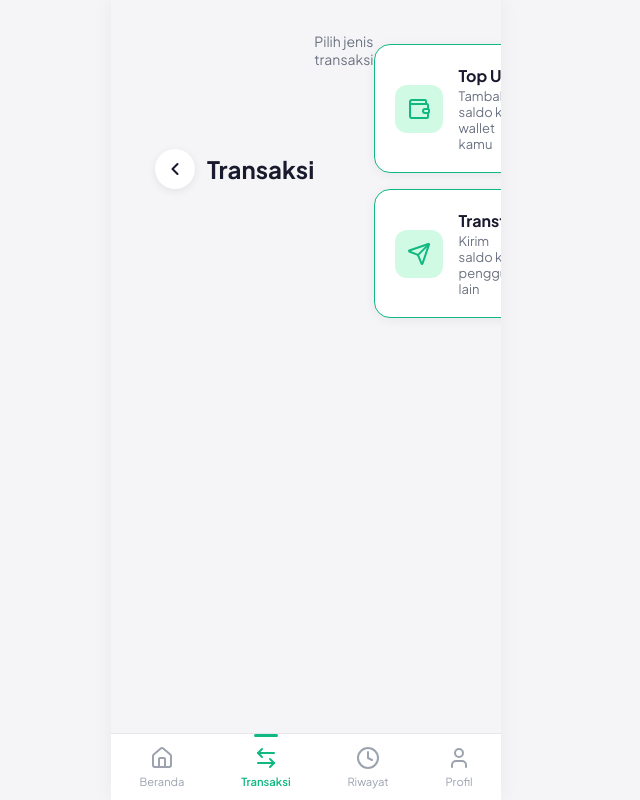
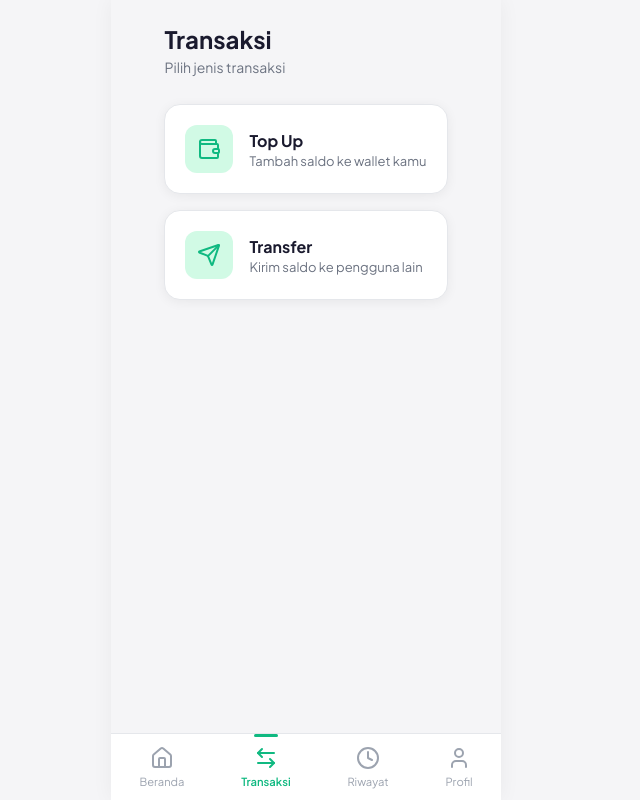
Before and after one commit to kiagusgatot/mini-wallet, a React (Vite) app in the folder frontend-react/: page /transaksi in a window 1280 px wide. Shown: the whole page, without its empty margins (334-974 px from the left). Built offline with nearby package versions, Linux system fonts and the light colour scheme; sample sign-in values are in the browser's storage; the HTML template or start-up script is replaced by a standard one.

Commit message:
fix(ux): rewrite transaksi page layout to resolve styling issues

```diff
--- a/frontend-react/src/pages/TransaksiPage.jsx
+++ b/frontend-react/src/pages/TransaksiPage.jsx
@@ -1,83 +1,127 @@
 import { useNavigate } from 'react-router-dom';
-import { Wallet, Send, ChevronRight } from 'lucide-react';
-import PageTransition from '../components/PageTransition';
 import { motion } from 'framer-motion';
-import BackButton from '../components/BackButton';
+import { Wallet, Send } from 'lucide-react';
 
-export default function TransaksiPage() {
+const TransaksiPage = () => {
   const navigate = useNavigate();
 
+  const menus = [
+    {
+      icon: <Wallet size={24} color="#10b981" />,
+      judul: 'Top Up',
+      subjudul: 'Tambah saldo ke wallet kamu',
+      route: '/topup',
+      bg: '#D1FAE5',
+    },
+    {
+      icon: <Send size={24} color="#10b981" />,
+      judul: 'Transfer',
+      subjudul: 'Kirim saldo ke pengguna lain',
+      route: '/transfer',
+      bg: '#D1FAE5',
+    },
+  ];
+
   return (
-    <PageTransition>
-      <div className="flex flex-col h-full" style={{ padding: '20px', background: '#F5F5F7', maxWidth: '390px', margin: '0 auto' }}>
-        <div style={{ display: 'flex', alignItems: 'center', gap: '12px', marginBottom: '24px' }}>
-          <BackButton />
-          <h1 style={{ fontSize: '24px', fontWeight: 700, color: '#1A1A2E', margin: 0 }}>
-            Transaksi
-          </h1>
-        </div>
-        <p className="text-muted" style={{ fontSize: '14px', marginBottom: '24px', marginTop: '-12px', color: '#6B7280' }}>
+    <div style={{
+      minHeight: '100vh',
+      background: '#F5F5F7',
+      padding: '24px 20px',
+      maxWidth: '390px',
+      margin: '0 auto',
+      boxSizing: 'border-box',
+    }}>
+
+      {/* Header */}
+      <div style={{ marginBottom: '28px' }}>
+        <h1 style={{
+          fontSize: '24px',
+          fontWeight: 700,
+          color: '#1A1A2E',
+          margin: 0,
+          marginBottom: '4px',
+        }}>
+          Transaksi
+        </h1>
+        <p style={{
+          fontSize: '14px',
+          color: '#6B7280',
+          margin: 0,
+        }}>
           Pilih jenis transaksi
         </p>
+      </div>
 
-        <div style={{ display: 'flex', flexDirection: 'column', gap: '16px' }}>
+      {/* Card Menu */}
+      <div style={{
+        display: 'flex',
+        flexDirection: 'column',
+        gap: '16px',
+      }}>
+        {menus.map((menu) => (
           <motion.div
-            onClick={() => navigate('/topup')}
-            whileHover={{ backgroundColor: '#F0FDF4', y: -2 }}
-            transition={{ duration: 0.2 }}
+            key={menu.route}
+            onClick={() => navigate(menu.route)}
+            whileTap={{ scale: 0.97 }}
+            whileHover={{
+              translateY: -2,
+              boxShadow: '0 8px 24px rgba(0,0,0,0.1)'
+            }}
+            transition={{ duration: 0.15 }}
             style={{
+              background: '#FFFFFF',
+              borderRadius: '16px',
+              padding: '20px',
               display: 'flex',
               alignItems: 'center',
               gap: '16px',
-              background: '#FFFFFF',
-              border: '1.5px solid #10b981',
-              borderRadius: '16px',
-              padding: '20px',
               boxShadow: '0 2px 12px rgba(0,0,0,0.06)',
+              border: '1.5px solid #E5E7EB',
               cursor: 'pointer',
               width: '100%',
-              boxSizing: 'border-box'
+              boxSizing: 'border-box',
             }}
           >
-            <div style={{ background: '#D1FAE5', borderRadius: '12px', width: '48px', height: '48px', display: 'flex', alignItems: 'center', justifyContent: 'center', color: '#10b981', flexShrink: 0 }}>
-              <Wallet size={24} />
-            </div>
-            <div style={{ flex: 1, display: 'flex', flexDirection: 'column' }}>
-              <h3 style={{ fontSize: '16px', fontWeight: 700, color: '#1A1A2E', margin: '0 0 2px 0' }}>Top Up</h3>
-              <p style={{ fontSize: '13px', color: '#6B7280', margin: 0 }}>Tambah saldo ke wallet kamu</p>
-            </div>
-            <ChevronRight size={24} color="#10b981" style={{ marginLeft: 'auto' }} />
-          </motion.div>
-
-          <motion.div
-            onClick={() => navigate('/transfer')}
-            whileHover={{ backgroundColor: '#F0FDF4', y: -2 }}
-            transition={{ duration: 0.2 }}
-            style={{
+            {/* Icon Container */}
+            <div style={{
+              width: '48px',
+              height: '48px',
+              minWidth: '48px',
+              minHeight: '48px',
+              borderRadius: '12px',
+              background: menu.bg,
               display: 'flex',
               alignItems: 'center',
-              gap: '16px',
-              background: '#FFFFFF',
-              border: '1.5px solid #10b981',
-              borderRadius: '16px',
-              padding: '20px',
-              boxShadow: '0 2px 12px rgba(0,0,0,0.06)',
-              cursor: 'pointer',
-              width: '100%',
-              boxSizing: 'border-box'
-            }}
-          >
-            <div style={{ background: '#D1FAE5', borderRadius: '12px', width: '48px', height: '48px', display: 'flex', alignItems: 'center', justifyContent: 'center', color: '#10b981', flexShrink: 0 }}>
-              <Send size={24} />
+              justifyContent: 'center',
+              flexShrink: 0,
+            }}>
+              {menu.icon}
             </div>
-            <div style={{ flex: 1, display: 'flex', flexDirection: 'column' }}>
-              <h3 style={{ fontSize: '16px', fontWeight: 700, color: '#1A1A2E', margin: '0 0 2px 0' }}>Transfer</h3>
-              <p style={{ fontSize: '13px', color: '#6B7280', margin: 0 }}>Kirim saldo ke pengguna lain</p>
+
+            {/* Text */}
+            <div style={{ flex: 1 }}>
+              <p style={{
+                fontSize: '16px',
+                fontWeight: 700,
+                color: '#1A1A2E',
+                margin: 0,
+                marginBottom: '2px',
+              }}>
+                {menu.judul}
+              </p>
+              <p style={{
+                fontSize: '13px',
+                color: '#6B7280',
+                margin: 0,
+              }}>
+                {menu.subjudul}
+              </p>
             </div>
-            <ChevronRight size={24} color="#10b981" style={{ marginLeft: 'auto' }} />
           </motion.div>
-        </div>
+        ))}
       </div>
-    </PageTransition>
+    </div>
   );
-}
+};
+
+export default TransaksiPage;
```
